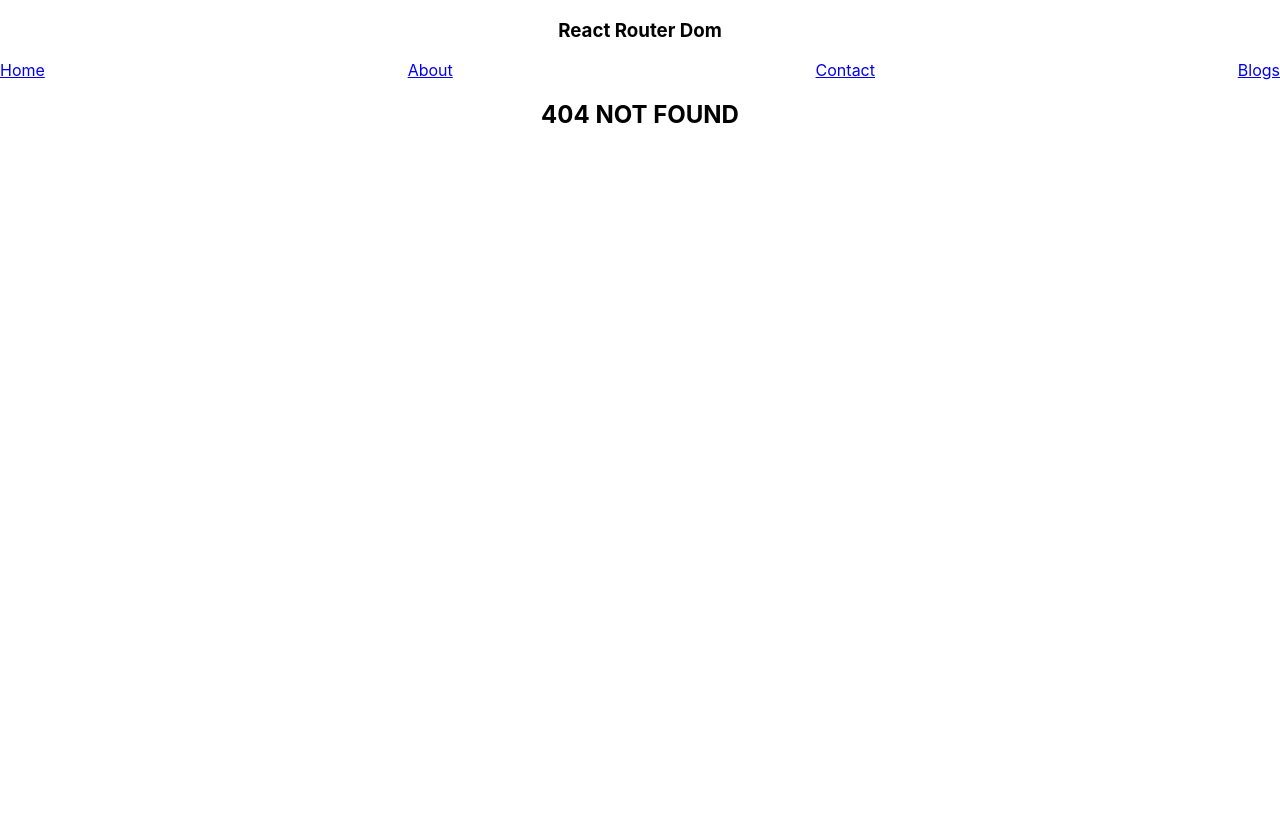
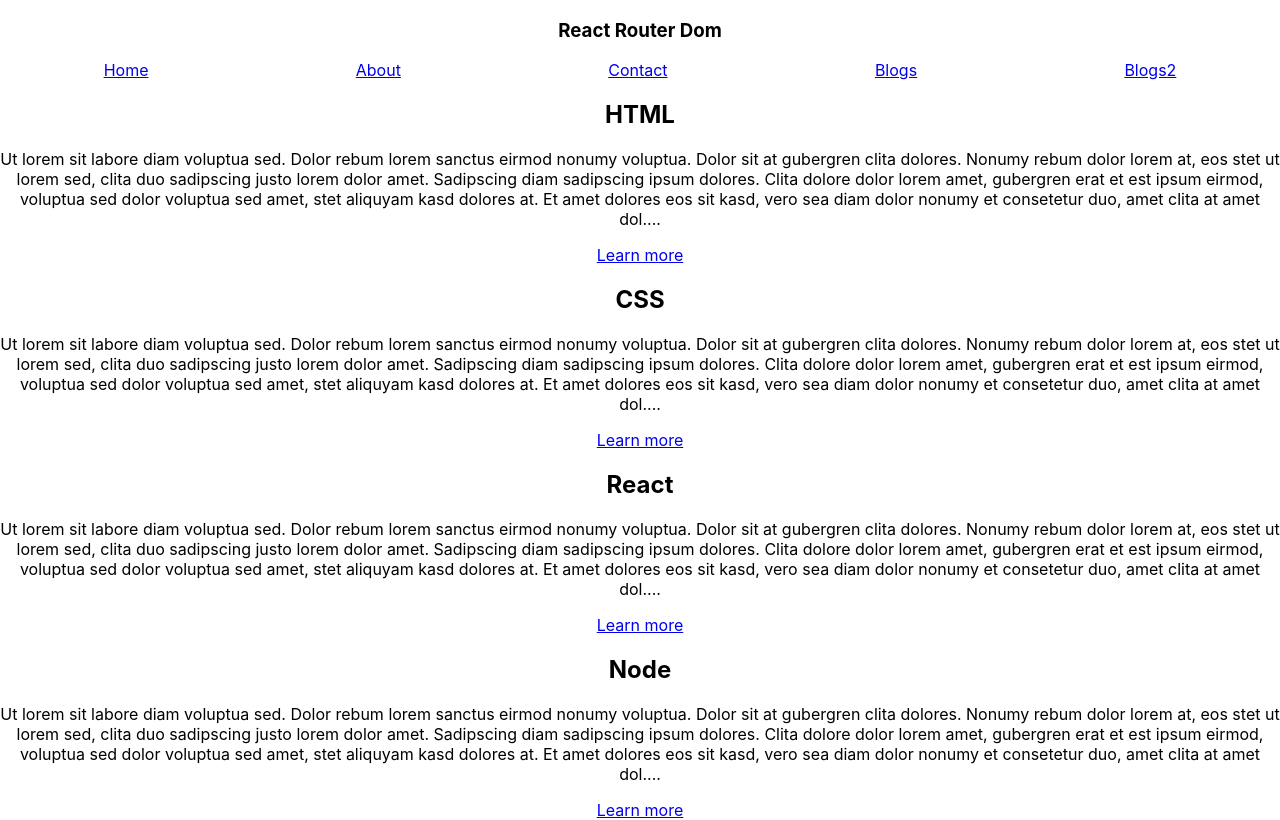
Before and after one commit to ARaihan66/React_Router, a React (Create React App) app: page /blogs2 in a window 1280 px wide. Before the commit this address had no page. Built offline with nearby package versions, Linux system fonts and the light colour scheme; the HTML template or start-up script is replaced by a standard one.

Commit message:
Add useSearchParams  routing

```diff
--- a/src/App.js
+++ b/src/App.js
@@ -7,6 +7,9 @@
 import Error from './Pages/Error';
 import Blogs from './Pages/Blogs';
 import Blog from './Pages/Blog';
+import Blogs2 from './Pages/Blogs2';
+import Blog2 from './Pages/Blog2';
+import UseSearchParamsPage from './Pages/UseSearchParamsPage';
 
 function App() {
   return (
@@ -19,6 +22,9 @@
         <Route path='/contact' element={<Contact />} />
         <Route path='/blogs' element={<Blogs />} />
         <Route path='/blogs/:title' element={<Blog />} />
+        <Route path='/blogs2' element={<Blogs2 />} />
+        <Route path='/blogs2/:title' element={<Blog2 />} />
+        <Route path='/usesearch' element={<UseSearchParamsPage />} />
         <Route path='*' element={<Error />} />
       </Routes>
     </div>
--- a/src/Components/Navigation.js
+++ b/src/Components/Navigation.js
@@ -4,7 +4,7 @@
 
 const Nav = styled.nav`
 display: flex;
-justify-content: space-between;
+justify-content: space-around;
 align-items: center;
 `
 
@@ -16,6 +16,7 @@
                 <NavLink to='/about'>About</NavLink>
                 <NavLink to='/contact'>Contact</NavLink>
                 <NavLink to='/blogs'>Blogs</NavLink>
+                <NavLink to='/blogs2'>Blogs2</NavLink>
             </Nav>
         </div>
     )
--- /dev/null
+++ b/src/Pages/Blog2.js
@@ -0,0 +1,16 @@
+import React from 'react'
+import { useLocation } from 'react-router-dom'
+
+
+const Blog2 = () => {
+    const location = useLocation();
+    console.log(location)
+    return (
+        <div>
+            <h1>{location.state.title}</h1>
+            <p>{location.state.body}</p>
+        </div>
+    )
+}
+
+export default Blog2
--- /dev/null
+++ b/src/Pages/Blogs2.js
@@ -0,0 +1,30 @@
+import React, { useState } from 'react'
+import { Link } from 'react-router-dom';
+import { Info } from '../Data/Data'
+
+const Blogs2 = () => {
+    const [data, setData] = useState(Info);
+
+    const dataSlice = (str, num) => {
+        if (str.length > num) {
+            return str.slice(0, num) + '....';
+        } else {
+            return str;
+        }
+    }
+
+    return (
+        <div>
+            {Info.map(item => {
+                const { id, title, body } = item;
+                return <section key={id}>
+                    <h2>{title}</h2>
+                    <p>{dataSlice(body, 500)}</p>
+                    <Link to={title} state={{ id, title, body }}>Learn more</Link>
+                </section>
+            })}
+        </div>
+    )
+}
+
+export default Blogs2
--- /dev/null
+++ b/src/Pages/UseSearchParamsPage.js
@@ -0,0 +1,14 @@
+import { useSearchParams } from 'react-router-dom'
+
+const UseSearchParamsPage = () => {
+    const [searchParams, setSearchParams] = useSearchParams();
+    return (
+        <div>
+            <h1>UseSearchParams</h1>
+            <h4>{searchParams.get('name')}</h4>
+            <h4>{searchParams.get('age')}</h4>
+        </div>
+    )
+}
+
+export default UseSearchParamsPage
```
